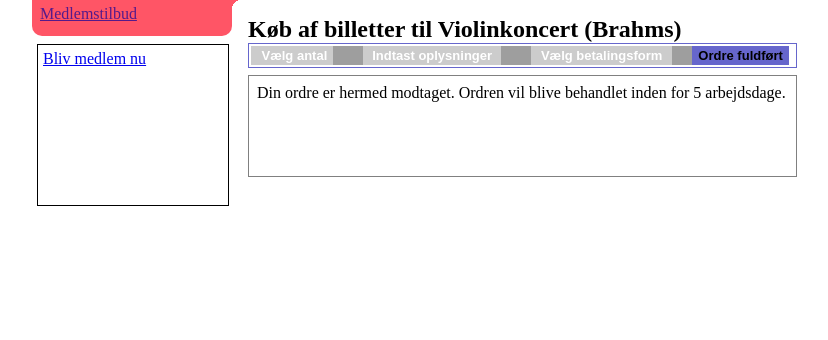
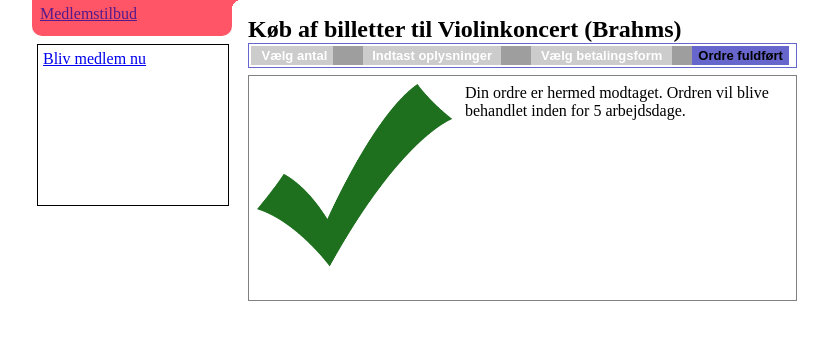
Before and after one commit to Eckankar/HCI-koldskaal, a Python web app: template koldstart/kode/templates/page/shop/order_confirmed.mako in a window 1280 px wide. Shown: the part 222-562 px from the top of the page, without its empty margins (138-966 px from the left). Run offline with Mako, Linux system fonts and the light colour scheme; the template is opened without the code that fills it, so the values that code supplies are empty; grey boxes are pictures that could not be loaded.

Commit message:
Checkmark til køb.

```diff
--- a/koldstart/kode/static/css/master.css
+++ b/koldstart/kode/static/css/master.css
@@ -320,3 +320,10 @@ dl.itemInfo dd {
 #calendarBox .calendarDate {
     width: 150px;
 }
+
+#checkmark {
+    float: left;
+    padding: .5em;
+    width: 200px;
+    height: 200px;
+}
--- a/koldstart/kode/templates/page/shop/order_confirmed.mako
+++ b/koldstart/kode/templates/page/shop/order_confirmed.mako
@@ -129,9 +129,11 @@ input[type="radio"] {
 </tbody></table>
 </header>
 <div class="orderInfo" style="min-height: 100px">
+    <img src="/static/images/checkmark.png" id="checkmark" />
     <div id="insideOrderInfo">
     Din ordre er hermed modtaget.
 
     Ordren vil blive behandlet inden for 5 arbejdsdage.
+    <div style="clear: both"></div>
     </div>
 </div>
```
Also changed, not shown: koldstart/kode/static/images/checkmark.png (added).
